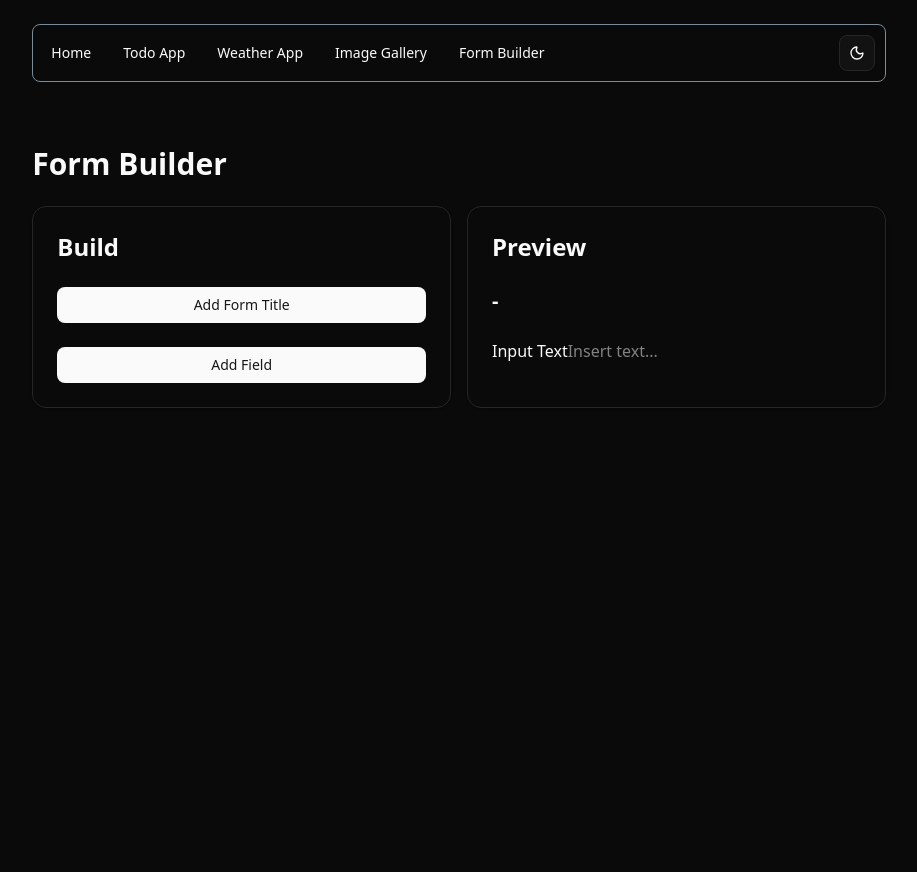
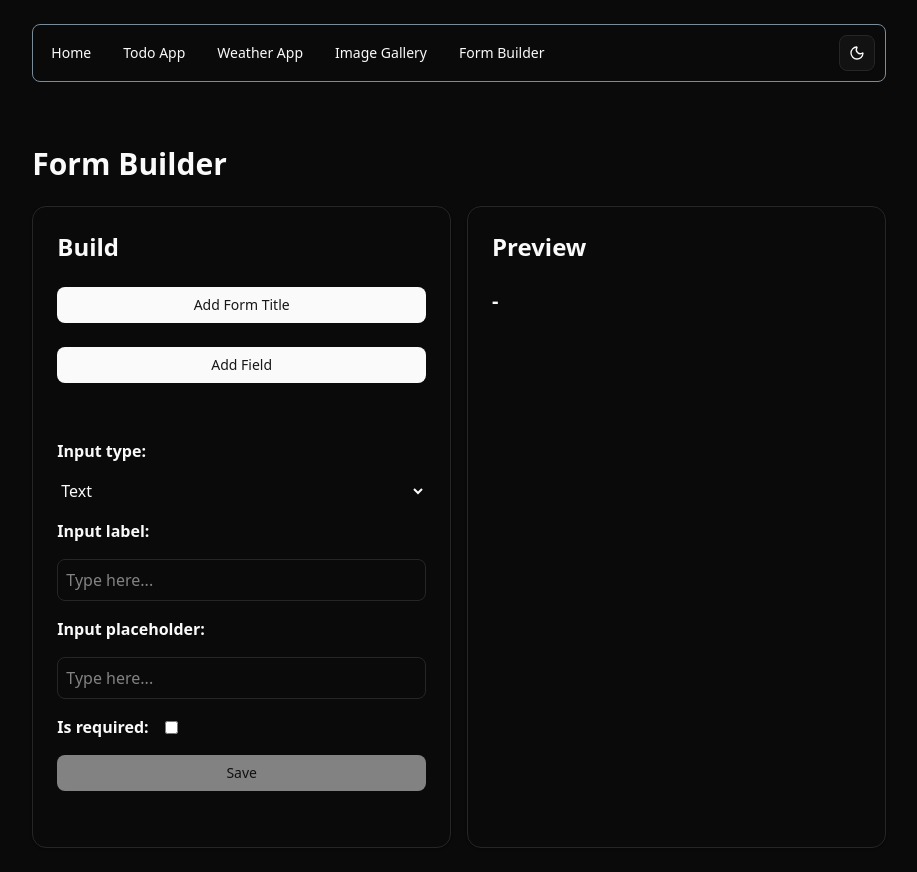
Before and after one commit to ap999nea/react-exercises, a React (Vite) app: page /form-builder in a window 1280 px wide. Both pictures are taken after a click on the button "Add Field". Shown: the whole page, without its empty margins (181-1098 px from the left). Before the commit the page ends 800 px from the top, so only its background shows below. Built offline with nearby package versions, Linux system fonts and the light colour scheme.

Commit message:
feat: adds drag and drop feature to form preview

```diff
--- a/biome.json
+++ b/biome.json
@@ -15,7 +15,10 @@
   "linter": {
     "enabled": true,
     "rules": {
-      "recommended": true
+      "recommended": true,
+      "a11y": {
+        "noStaticElementInteractions": "warn"
+      }
     }
   },
   "javascript": {
--- a/src/FormBuilder/FormBuilderApp.tsx
+++ b/src/FormBuilder/FormBuilderApp.tsx
@@ -26,6 +26,11 @@ const formReducer = (state: FormState, action: FormAction): FormState => {
         ...state,
         formTitle: action.payload,
       };
+    case "REORDER_FIELDS":
+      return {
+        ...state,
+        fields: action.payload,
+      };
 
     default:
       return state;
@@ -40,7 +45,7 @@ export const FormBuilderApp = () => {
       <h1 className="text-3xl font-bold">Form Builder</h1>
       <div className="flex gap-4">
         <FormBuilder dispatch={dispatch} />
-        <FormPreview state={state} />
+        <FormPreview state={state} dispatch={dispatch} />
       </div>
     </div>
   );
--- a/src/FormBuilder/components/FormBuilder.tsx
+++ b/src/FormBuilder/components/FormBuilder.tsx
@@ -1,8 +1,9 @@
 import { type ActionDispatch, useState } from "react";
 import { useForm } from "react-hook-form";
+import { v4 as uuid } from "uuid";
 import { Button } from "@/components/ui/button";
 import { Card } from "@/components/ui/card";
-import type { FormAction } from "../models/form-builder.model";
+import type { FieldType, FormAction } from "../models/form-builder.model";
 
 type Props = {
   dispatch: ActionDispatch<[action: FormAction]>;
@@ -12,9 +13,28 @@ type TitleForm = {
   titleForm: string;
 };
 
+type FieldForm = {
+  type: FieldType;
+  label: string;
+  placeholder: string;
+  required: boolean;
+};
+
 export const FormBuilder = ({ dispatch }: Props) => {
   const [showTitleForm, setShowTitleForm] = useState(false);
-  const { register, handleSubmit } = useForm<TitleForm>();
+  const [showFieldForm, setShowFieldForm] = useState(false);
+
+  const {
+    register,
+    handleSubmit,
+    formState: { isValid },
+  } = useForm<TitleForm>();
+  const {
+    register: registerField,
+    handleSubmit: handleSubmitField,
+    formState: { isValid: isValidField },
+    reset,
+  } = useForm<FieldForm>();
 
   const onSubmit = (data: TitleForm) => {
     dispatch({
@@ -24,18 +44,22 @@ export const FormBuilder = ({ dispatch }: Props) => {
     setShowTitleForm(false);
   };
 
-  const addInputText = () => {
+  const onSubmitField = (data: FieldForm) => {
+    const { type, label, placeholder, required } = data;
+
     dispatch({
       type: "ADD_FIELD",
       payload: {
-        id: "1",
-        type: "text",
-        label: "Input Text",
-        required: false,
-        placeholder: "Insert text...",
+        id: uuid(),
+        type,
+        label,
+        placeholder,
+        required,
       },
     });
+    reset();
   };
+
   return (
     <Card className="w-1/2 flex flex-col gap-6">
       <h2 className="font-semibold text-2xl">Build</h2>
@@ -57,10 +81,63 @@ export const FormBuilder = ({ dispatch }: Props) => {
             placeholder="Type here..."
             {...register("titleForm", { required: true })}
           />
-          <Button type="submit">Save</Button>
+          <Button disabled={!isValid} type="submit">
+            Save
+          </Button>
         </form>
       )}
-      <Button onClick={addInputText}>Add Field</Button>
+      <Button onClick={() => setShowFieldForm((prev) => !prev)}>
+        Add Field
+      </Button>
+      {showFieldForm && (
+        <form
+          onSubmit={handleSubmitField(onSubmitField)}
+          className="flex flex-col gap-4 my-8"
+        >
+          <label className="font-bold" htmlFor="type">
+            Input type:
+          </label>
+          <select id="type" {...registerField("type", { required: true })}>
+            <option value="text">Text</option>
+            <option value="checkbox">Checkbox</option>
+            <option value="radio">Radio</option>
+          </select>
+          <label className="font-bold" htmlFor="label">
+            Input label:
+          </label>
+          <input
+            className="border p-2 rounded-md"
+            type="text"
+            id="type"
+            placeholder="Type here..."
+            {...registerField("label", { required: true })}
+          />
+          <label className="font-bold" htmlFor="placeholder">
+            Input placeholder:
+          </label>
+          <input
+            className="border p-2 rounded-md"
+            type="text"
+            id="type"
+            placeholder="Type here..."
+            {...registerField("placeholder", { required: true })}
+          />
+          <div className="flex items-center gap-4">
+            <label className="font-bold" htmlFor="required">
+              Is required:
+            </label>
+            <input
+              className="border p-2 rounded-md"
+              type="checkbox"
+              id="required"
+              {...registerField("required")}
+            />
+          </div>
+          <Button disabled={!isValidField} type="submit">
+            Save
+          </Button>
+        </form>
+      )}
     </Card>
   );
 };
--- a/src/FormBuilder/components/FormPreview.tsx
+++ b/src/FormBuilder/components/FormPreview.tsx
@@ -1,33 +1,71 @@
+import { type ActionDispatch, useRef } from "react";
 import { Card } from "@/components/ui/card";
-import type { FormState } from "../models/form-builder.model";
+import type { FormAction, FormState } from "../models/form-builder.model";
 
 type Props = {
   state: FormState;
+  dispatch: ActionDispatch<[action: FormAction]>;
 };
 
-export const FormPreview = ({ state }: Props) => {
+export const FormPreview = ({ state, dispatch }: Props) => {
+  const dragItemIndex = useRef<number | null>(null);
+  const dragOverItemIndex = useRef<number | null>(null);
+
+  const handleDragStart = (index: number) => {
+    dragItemIndex.current = index;
+  };
+
+  const handleDragEnter = (index: number) => {
+    dragOverItemIndex.current = index;
+  };
+
+  const handleDrop = () => {
+    if (dragItemIndex.current === null || dragOverItemIndex.current === null)
+      return;
+
+    const newFields = [...state.fields];
+
+    const draggedItem = newFields[dragItemIndex.current];
+
+    newFields.splice(dragItemIndex.current, 1);
+
+    newFields.splice(dragOverItemIndex.current, 0, draggedItem);
+
+    dispatch({
+      type: "REORDER_FIELDS",
+      payload: newFields,
+    });
+
+    dragItemIndex.current = null;
+    dragOverItemIndex.current = null;
+  };
+
   return (
     <Card className="w-1/2 flex flex-col gap-6">
       <h2 className="font-semibold text-2xl">Preview</h2>
       <h3 className="font-semibold text-xl">{state.formTitle ?? "-"}</h3>
       <div className="flex flex-col gap-4">
         {state.fields.length > 0 &&
-          state.fields.map((item) => {
-            switch (item.type) {
-              case "text":
+          state.fields.map((item, idx) => {
             return (
-                  <label htmlFor={item.id}>
-                    {item.label}
+              <div
+                key={item.id}
+                className="border border-gray-600 p-2 rounded-md cursor-grab flex flex-col gap-4"
+                draggable
+                onDragStart={() => handleDragStart(idx)}
+                onDragEnter={() => handleDragEnter(idx)}
+                onDragOver={(e) => e.preventDefault()}
+                onDrop={handleDrop}
+              >
+                <label htmlFor={item.id}>{item.label}</label>
                 <input
-                      type="text"
+                  type={item.type}
                   key={item.id}
                   name={item.id}
                   placeholder={item.placeholder}
                 />
-                  </label>
+              </div>
             );
-            }
-            return <div key={item.id}>dfhds</div>;
           })}
       </div>
     </Card>
--- a/src/FormBuilder/models/form-builder.model.ts
+++ b/src/FormBuilder/models/form-builder.model.ts
@@ -1,46 +1,27 @@
-export type FieldType = "text" | "select" | "checkbox" | "radio";
+export type FieldType = "text" | "checkbox" | "radio";
 
 export interface BaseField {
   id: string;
   type: FieldType;
   label: string;
   required: boolean;
-}
-
-export interface TextField extends BaseField {
-  type: "text";
   placeholder: string;
 }
 
-export interface SelectField extends BaseField {
-  type: "select";
-  options: string[];
-}
-
-export interface CheckboxField extends BaseField {
-  type: "checkbox";
-}
-
-export interface RadioField extends BaseField {
-  type: "radio";
-  options: string[];
-}
-
-export type FormField = TextField | SelectField | CheckboxField | RadioField;
-
 export interface FormState {
   formTitle: string | null;
-  fields: FormField[];
+  fields: BaseField[];
 }
 
 export type FormAction =
   | { type: "UPDATE_FORM_TITLE"; payload: string }
-  | { type: "ADD_FIELD"; payload: FormField }
+  | { type: "ADD_FIELD"; payload: BaseField }
   | { type: "REMOVE_FIELD"; payload: string }
   | {
       type: "UPDATE_FIELD";
       payload: {
         id: string;
-        updates: Partial<FormField>;
+        updates: Partial<BaseField>;
       };
-    };
+    }
+  | { type: "REORDER_FIELDS"; payload: BaseField[] };
```
Lines whose indentation alone changed are shown as unchanged.
